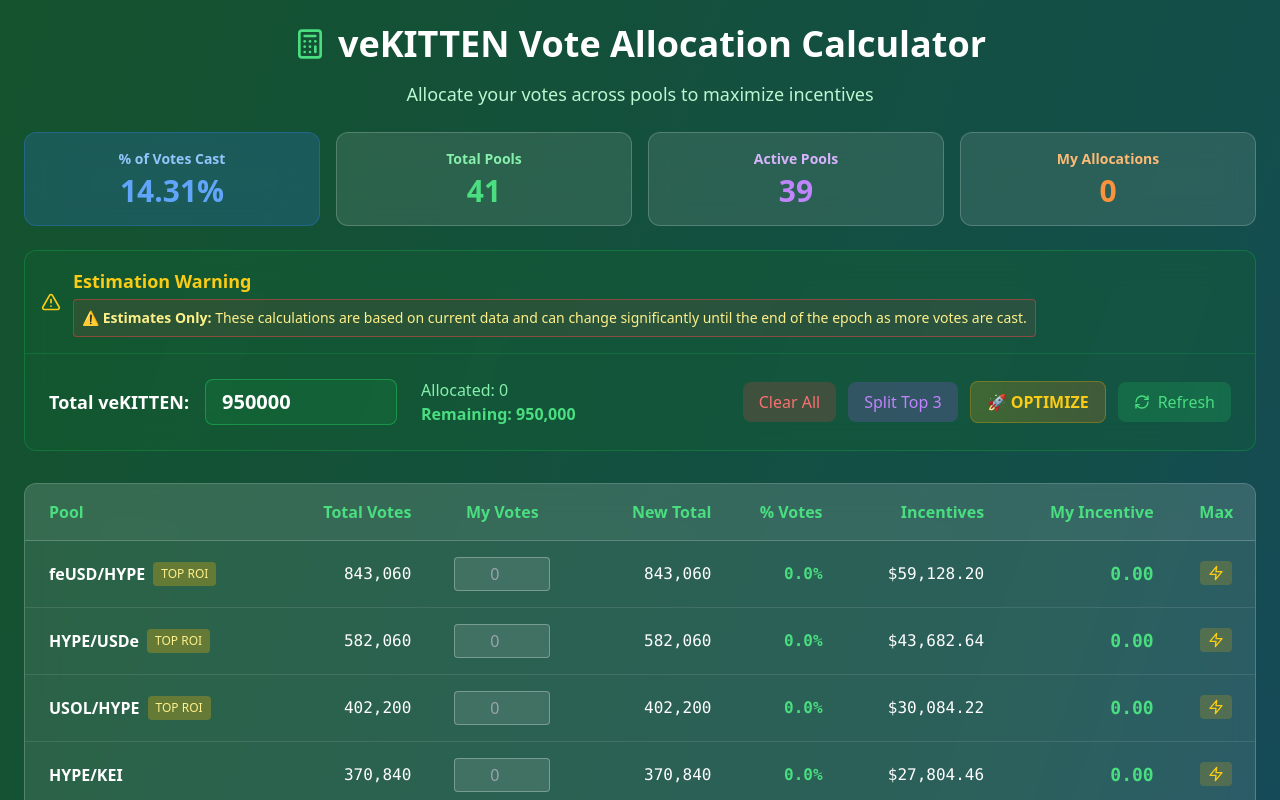
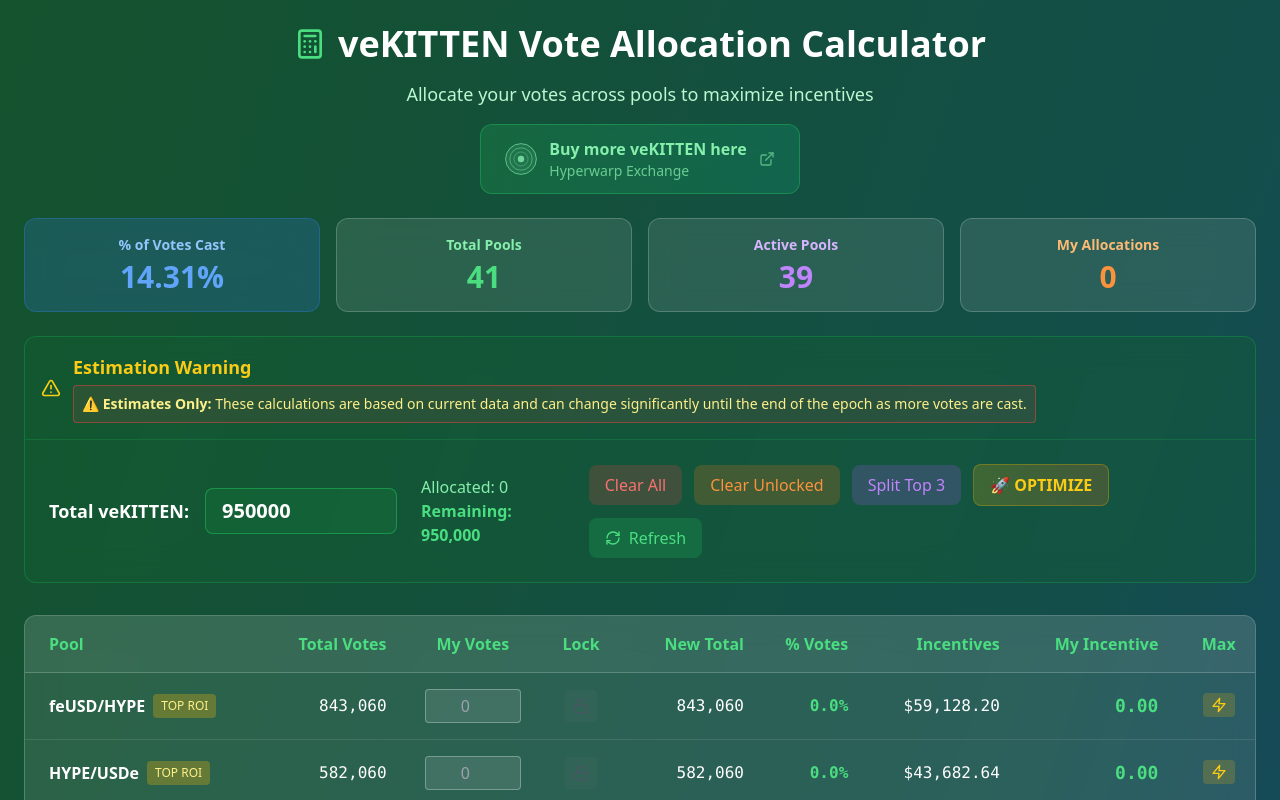
Before and after one commit to ThatDudeFreak/vekitten-calculator, a React (Create React App) app: page / in a window 1280 px wide. Shown: the top 800 px of the page. Built offline with nearby package versions, Linux system fonts and the light colour scheme.

Commit message:
Update App.js

```diff
--- a/src/App.js
+++ b/src/App.js
@@ -1,12 +1,13 @@
 import React, { useState, useEffect } from 'react';
-import { Calculator, TrendingUp, RefreshCw, ExternalLink, Zap, AlertTriangle } from 'lucide-react';
+import { Calculator, TrendingUp, RefreshCw, ExternalLink, Zap, AlertTriangle, Lock, Unlock } from 'lucide-react';
 
 const VeKittenCalculator = () => {
   const [mySize, setMySize] = useState('950000');
   const [allocations, setAllocations] = useState({});
+  const [lockedAllocations, setLockedAllocations] = useState({}); // Track which pools are locked
   const [loading, setLoading] = useState(false);
   const [lastUpdate, setLastUpdate] = useState(new Date());
-  const lastDataUpdate = 'Jun 29, 2025 7:35 PM EST'; // Static date - update manually
+  const lastDataUpdate = 'Jun 29, 2025 4:00 PM EST'; // Static date - update manually
 
   // Real pool data from KittenSwap voting interface - UPDATED
   const [pools, setPools] = useState([
@@ -297,8 +298,29 @@ const VeKittenCalculator = () => {
     setAllocations({ [poolId]: totalVotes });
   };
 
+  const toggleLock = (poolId) => {
+    const currentAllocation = parseFloat(allocations[poolId]) || 0;
+    if (currentAllocation === 0) return; // Can't lock empty allocation
+
+    setLockedAllocations(prev => ({
+      ...prev,
+      [poolId]: !prev[poolId]
+    }));
+  };
+
   const clearAllocations = () => {
     setAllocations({});
+    setLockedAllocations({}); // Clear locks when clearing all
+  };
+
+  const clearUnlockedAllocations = () => {
+    const newAllocations = {};
+    Object.keys(allocations).forEach(poolId => {
+      if (lockedAllocations[poolId]) {
+        newAllocations[poolId] = allocations[poolId];
+      }
+    });
+    setAllocations(newAllocations);
   };
 
   const allocateTopThree = () => {
@@ -318,21 +340,31 @@ const VeKittenCalculator = () => {
   const optimizeAllocation = () => {
     if (totalVotes <= 0) return;
 
-    // Greedy optimization algorithm
-    // Allocates votes to maximize total return by always choosing pool with highest marginal return
+    // Start with current locked allocations
+    const allocation = {};
+    pools.forEach(pool => {
+      allocation[pool.id] = lockedAllocations[pool.id] ? (parseFloat(allocations[pool.id]) || 0) : 0;
+    });
 
-    const allocation = {};
-    pools.forEach(pool => allocation[pool.id] = 0);
+    // Calculate remaining votes after accounting for locked allocations
+    const lockedVotes = Object.keys(lockedAllocations).reduce((sum, poolId) => {
+      return sum + (lockedAllocations[poolId] ? (parseFloat(allocations[poolId]) || 0) : 0);
+    }, 0);
 
-    const batchSize = Math.max(1, Math.floor(totalVotes / 1000)); // Optimize in batches for performance
-    let remainingVotes = totalVotes;
+    let remainingVotes = totalVotes - lockedVotes;
+    if (remainingVotes <= 0) return; // No votes left to optimize
+
+    // Get pools that are not locked for optimization
+    const optimizablePools = pools.filter(pool => !lockedAllocations[pool.id]);
+
+    const batchSize = Math.max(1, Math.floor(remainingVotes / 1000)); // Optimize in batches for performance
 
     while (remainingVotes > 0) {
       let bestPool = null;
       let bestMarginalReturn = 0;
 
-      // Calculate marginal return for each pool
-      pools.forEach(pool => {
+      // Calculate marginal return for each unlocked pool
+      optimizablePools.forEach(pool => {
         const currentVotes = allocation[pool.id];
         const currentPoolSize = pool.poolSize + currentVotes;
         const votesToAdd = Math.min(batchSize, remainingVotes);
@@ -357,11 +389,10 @@ const VeKittenCalculator = () => {
       }
     }
 
-    // Clean up any rounding errors
+    // Clean up any rounding errors by adding to best unlocked pool
     const totalAllocated = Object.values(allocation).reduce((sum, val) => sum + val, 0);
-    if (totalAllocated !== totalVotes) {
-      // Add remaining votes to the pool with highest efficiency
-      const bestPool = pools.reduce((best, pool) =>
+    if (totalAllocated < totalVotes && optimizablePools.length > 0) {
+      const bestPool = optimizablePools.reduce((best, pool) =>
         (pool.incentives / pool.poolSize) > (best.incentives / best.poolSize) ? pool : best
       );
       allocation[bestPool.id] += totalVotes - totalAllocated;
@@ -400,7 +431,30 @@ const VeKittenCalculator = () => {
             <Calculator className="w-6 h-6 md:w-8 md:h-8 text-green-400" />
             <h1 className="text-2xl md:text-4xl font-bold text-white text-center">veKITTEN Vote Allocation Calculator</h1>
           </div>
-          <p className="text-green-200 text-base md:text-lg px-4">Allocate your votes across pools to maximize incentives</p>
+          <p className="text-green-200 text-base md:text-lg px-4 mb-4">Allocate your votes across pools to maximize incentives</p>
+
+          {/* Buy veKITTEN Button */}
+          <div className="flex justify-center mb-4">
+            <a
+              href="https://www.hyperwarp.fi/mx/kitten"
+              target="_blank"
+              rel="noopener noreferrer"
+              className="inline-flex items-center gap-3 bg-gradient-to-r from-green-500/20 to-emerald-500/20 hover:from-green-500/30 hover:to-emerald-500/30 backdrop-blur-lg border border-green-500/40 text-green-300 hover:text-green-200 px-4 md:px-6 py-3 rounded-xl transition-all duration-200 group"
+            >
+              <svg className="w-6 h-6 md:w-8 md:h-8" viewBox="0 0 100 100" fill="none" xmlns="http://www.w3.org/2000/svg">
+                {/* Warp Logo SVG */}
+                <circle cx="50" cy="50" r="48" fill="currentColor" fillOpacity="0.1" stroke="currentColor" strokeWidth="2"/>
+                <circle cx="50" cy="50" r="35" fill="none" stroke="currentColor" strokeWidth="2" strokeOpacity="0.7"/>
+                <circle cx="50" cy="50" r="22" fill="none" stroke="currentColor" strokeWidth="2" strokeOpacity="0.5"/>
+                <circle cx="50" cy="50" r="10" fill="currentColor" fillOpacity="0.8"/>
+              </svg>
+              <div className="flex flex-col items-start">
+                <span className="font-semibold text-sm md:text-base">Buy more veKITTEN here</span>
+                <span className="text-xs md:text-sm opacity-75 group-hover:opacity-100 transition-opacity">Hyperwarp Exchange</span>
+              </div>
+              <ExternalLink className="w-4 h-4 opacity-60 group-hover:opacity-100 transition-opacity" />
+            </a>
+          </div>
         </div>
 
         {/* Stats Section */}
@@ -477,6 +531,12 @@ const VeKittenCalculator = () => {
                   Clear All
                 </button>
                 <button
+                  onClick={clearUnlockedAllocations}
+                  className="bg-orange-500/20 hover:bg-orange-500/30 text-orange-400 px-3 md:px-4 py-2 rounded-lg transition-colors text-sm md:text-base"
+                >
+                  Clear Unlocked
+                </button>
+                <button
                   onClick={allocateTopThree}
                   className="bg-purple-500/20 hover:bg-purple-500/30 text-purple-400 px-3 md:px-4 py-2 rounded-lg transition-colors text-sm md:text-base"
                 >
@@ -523,12 +583,13 @@ const VeKittenCalculator = () => {
         {/* Pool Table */}
         <div className="bg-white/10 backdrop-blur-lg rounded-xl border border-white/20 overflow-hidden">
           <div className="overflow-x-auto">
-            <table className="w-full min-w-[800px]">
+            <table className="w-full min-w-[900px]">
               <thead className="bg-white/5">
                 <tr className="border-b border-white/20">
                   <th className="text-left py-3 md:py-4 px-3 md:px-6 text-green-400 font-semibold text-sm md:text-base">Pool</th>
                   <th className="text-right py-3 md:py-4 px-2 md:px-4 text-green-400 font-semibold text-sm md:text-base">Total Votes</th>
                   <th className="text-center py-3 md:py-4 px-2 md:px-4 text-green-400 font-semibold text-sm md:text-base">My Votes</th>
+                  <th className="text-center py-3 md:py-4 px-2 md:px-4 text-green-400 font-semibold text-sm md:text-base">Lock</th>
                   <th className="text-right py-3 md:py-4 px-2 md:px-4 text-green-400 font-semibold text-sm md:text-base">New Total</th>
                   <th className="text-right py-3 md:py-4 px-2 md:px-4 text-green-400 font-semibold text-sm md:text-base">% Votes</th>
                   <th className="text-right py-3 md:py-4 px-2 md:px-4 text-green-400 font-semibold text-sm md:text-base">Incentives</th>
@@ -540,11 +601,14 @@ const VeKittenCalculator = () => {
                 {calculatedPools
                   .sort((a, b) => (b.incentives / (b.poolSize + totalVotes)) - (a.incentives / (a.poolSize + totalVotes)))
                   .map((pool, index) => (
-                  <tr key={pool.id} className={`border-b border-white/10 hover:bg-white/5 transition-colors ${pool.votesAllocated > 0 ? 'bg-green-500/10' : ''}`}>
+                  <tr key={pool.id} className={`border-b border-white/10 hover:bg-white/5 transition-colors ${pool.votesAllocated > 0 ? (lockedAllocations[pool.id] ? 'bg-blue-500/10 border-l-4 border-l-blue-500' : 'bg-green-500/10') : ''}`}>
                     <td className="py-3 md:py-4 px-3 md:px-6">
                       <div className="flex flex-col lg:flex-row lg:items-center gap-1 lg:gap-2">
                         <span className="text-white font-semibold text-sm md:text-base">{pool.name}</span>
-                        {index < 3 && <span className="text-xs bg-yellow-500/30 text-yellow-200 px-2 py-1 rounded w-fit">TOP ROI</span>}
+                        <div className="flex items-center gap-2">
+                          {index < 3 && <span className="text-xs bg-yellow-500/30 text-yellow-200 px-2 py-1 rounded w-fit">TOP ROI</span>}
+                          {lockedAllocations[pool.id] && <span className="text-xs bg-blue-500/30 text-blue-200 px-2 py-1 rounded w-fit flex items-center gap-1"><Lock className="w-3 h-3" />LOCKED</span>}
+                        </div>
                       </div>
                     </td>
                     <td className="text-right py-3 md:py-4 px-2 md:px-4 text-white font-mono text-sm md:text-base">
@@ -555,11 +619,32 @@ const VeKittenCalculator = () => {
                         type="number"
                         value={allocations[pool.id] || ''}
                         onChange={(e) => handleAllocationChange(pool.id, e.target.value)}
-                        className="bg-white/10 border border-white/30 rounded px-1 md:px-2 py-1 text-white text-center w-16 md:w-24 text-sm md:text-base focus:outline-none focus:ring-1 focus:ring-green-500"
+                        disabled={lockedAllocations[pool.id]}
+                        className={`border rounded px-1 md:px-2 py-1 text-center w-16 md:w-24 text-sm md:text-base focus:outline-none focus:ring-1 focus:ring-green-500 ${
+                          lockedAllocations[pool.id]
+                            ? 'bg-blue-500/10 border-blue-500/30 text-blue-300 cursor-not-allowed'
+                            : 'bg-white/10 border-white/30 text-white'
+                        }`}
                         placeholder="0"
                         min="0"
                         max={remainingVotes + (parseFloat(allocations[pool.id]) || 0)}
                       />
+                    </td>
+                    <td className="text-center py-3 md:py-4 px-2 md:px-4">
+                      <button
+                        onClick={() => toggleLock(pool.id)}
+                        disabled={!allocations[pool.id] || parseFloat(allocations[pool.id]) === 0}
+                        className={`p-2 rounded transition-colors text-sm ${
+                          lockedAllocations[pool.id]
+                            ? 'bg-blue-500/20 hover:bg-blue-500/30 text-blue-400'
+                            : allocations[pool.id] && parseFloat(allocations[pool.id]) > 0
+                            ? 'bg-gray-500/20 hover:bg-gray-500/30 text-gray-400'
+                            : 'bg-gray-500/10 text-gray-600 cursor-not-allowed'
+                        }`}
+                        title={lockedAllocations[pool.id] ? "Unlock allocation" : "Lock allocation"}
+                      >
+                        {lockedAllocations[pool.id] ? <Lock className="w-3 h-3 md:w-4 md:h-4" /> : <Unlock className="w-3 h-3 md:w-4 md:h-4" />}
+                      </button>
                     </td>
                     <td className="text-right py-3 md:py-4 px-2 md:px-4 text-white font-mono text-sm md:text-base">
                       {pool.newSize.toLocaleString('en-US', {minimumFractionDigits: 0})}
@@ -619,7 +704,7 @@ const VeKittenCalculator = () => {
             </h3>
             <div className="space-y-1 text-xs md:text-sm text-yellow-200">
               <p><strong>Algorithm:</strong> Marginal return maximization</p>
-              <p><strong>Method:</strong> Allocates votes where each additional vote provides highest return</p>
+              <p><strong>Lock Feature:</strong> Locks allocations, optimizes remaining votes</p>
               <p><strong>Result:</strong> Mathematically optimal allocation</p>
             </div>
           </div>
@@ -640,7 +725,7 @@ const VeKittenCalculator = () => {
         <div className="mt-6 bg-blue-500/20 backdrop-blur-lg rounded-xl p-3 md:p-4 border border-blue-500/30">
           <p className="text-xs md:text-sm text-blue-200 text-center">
             <strong>📊 Smart Allocation:</strong> Use 🚀 OPTIMIZE for mathematically optimal vote distribution across all {pools.length} pools that maximizes returns.
-            The algorithm calculates marginal returns and allocates each vote where it provides the highest additional reward.
+            🔒 <strong>Lock Feature:</strong> Lock specific allocations with the lock button, then optimize remaining votes around your locked positions!
             Compare with manual strategies to see the difference!
           </p>
         </div>
```
